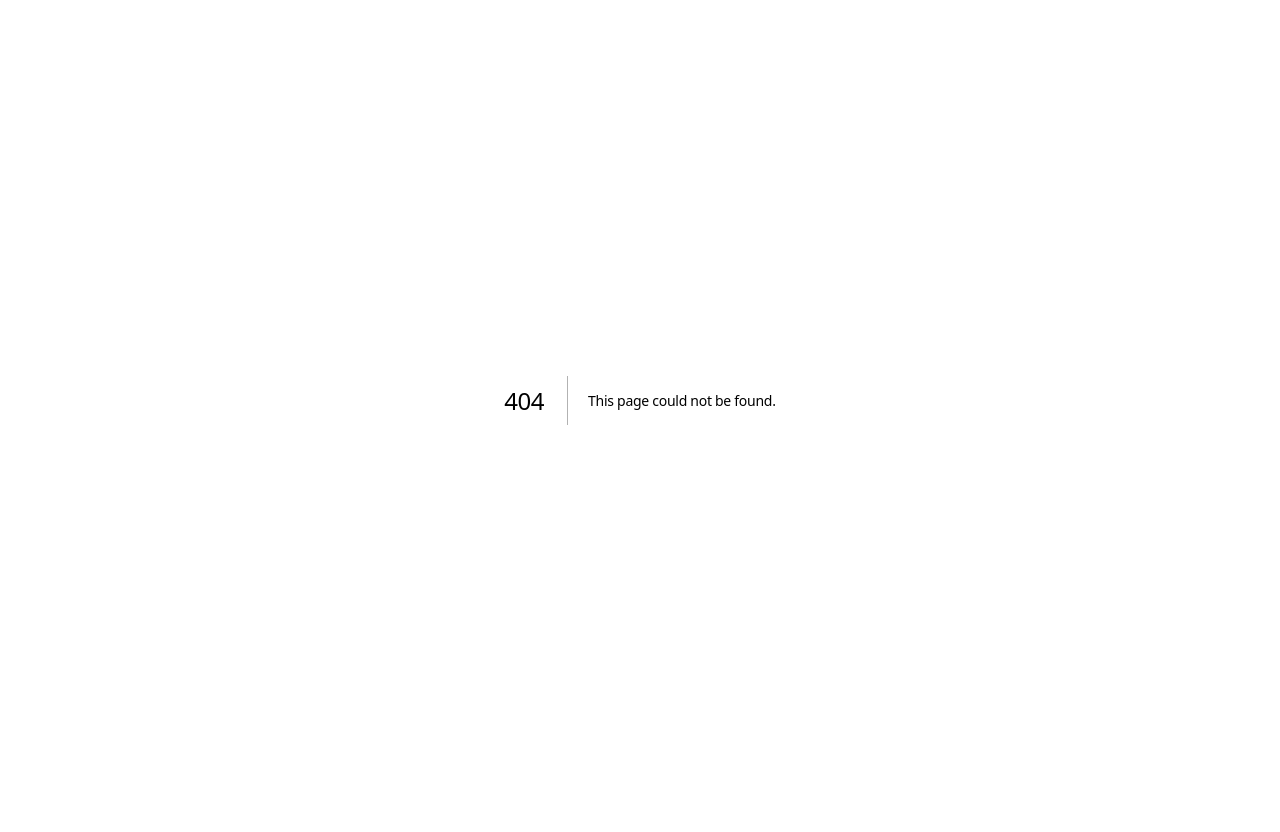
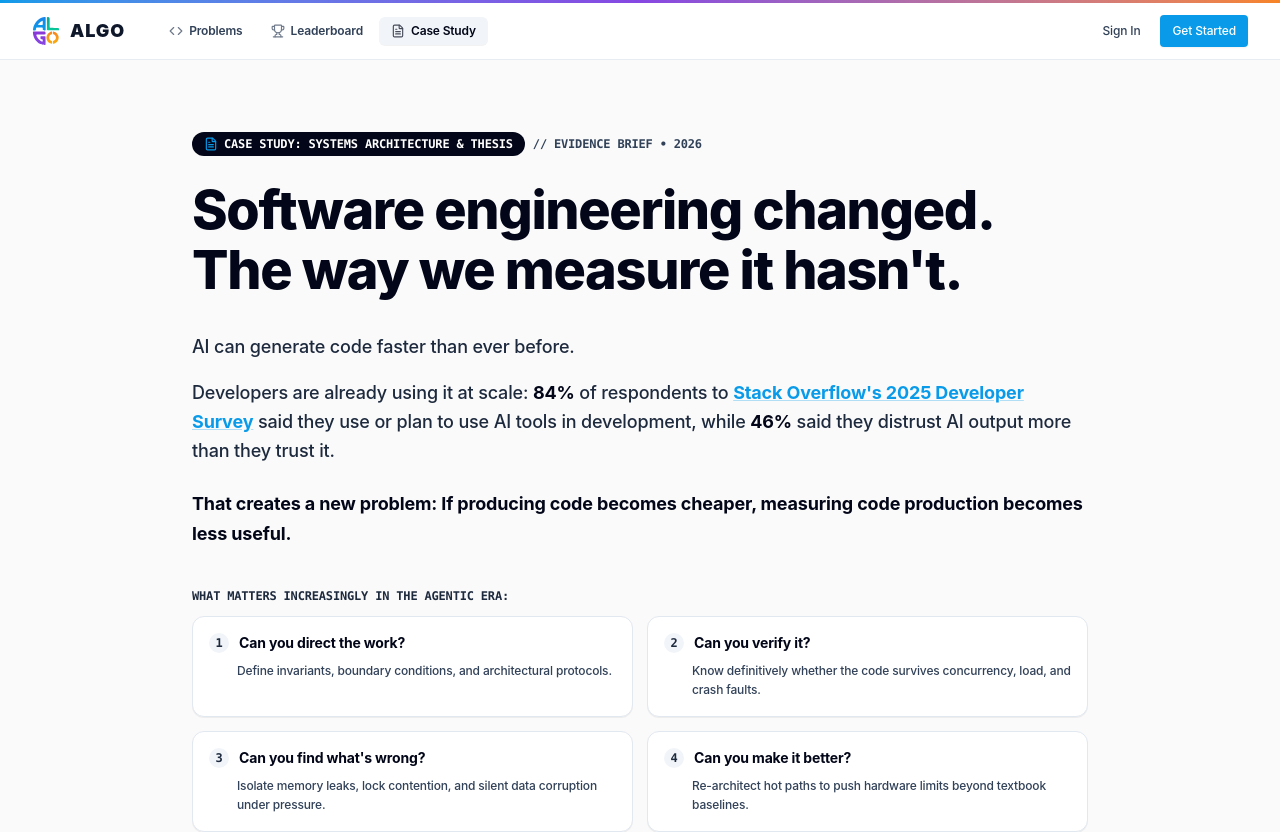
Before and after one commit to PandiaJason/ALGO, a Next.js app: page /case-study in a window 1280 px wide. Before the commit this address had no page. Shown: the top 832 px of the page. Before the commit the page ends 800 px from the top, so only its background shows below. Built offline with nearby package versions, Linux system fonts and the light colour scheme; no server answers; the database is empty.

Commit message:
feat: rebrand Explore into Case Study with dedicated /case-study route, nav links, and zero mock fallbacks

```diff
--- /dev/null
+++ b/src/app/case-study/page.tsx
@@ -0,0 +1,72 @@
+import React from "react";
+import { auth } from "@/auth";
+import { db } from "@/db";
+import { submissions, leaderboardEntries } from "@/db/schema";
+import { eq, and, desc } from "drizzle-orm";
+import { Navbar } from "@/components/layout/navbar";
+import { Footer } from "@/components/layout/footer";
+import { ExploreManifesto } from "@/components/explore/explore-manifesto";
+
+export const dynamic = "force-dynamic";
+
+export const metadata = {
+  title: "Case Study — The Engineering Proving Ground | ALGO",
+  description:
+    "Software engineering changed. The way we measure it hasn't. An evidence-led case study of technical assessment in the agentic era, backed by empirical data from Stack Overflow, HackerRank, and real systems benchmarks.",
+};
+
+export default async function CaseStudyPage() {
+  const session = await auth();
+
+  const userSolvedIds: string[] = [];
+  const topThroughputMap: Record<string, string> = {};
+
+  try {
+    if (session?.user?.id) {
+      const userSubs = await db
+        .select({ challengeId: submissions.challengeId })
+        .from(submissions)
+        .where(
+          and(
+            eq(submissions.userId, session.user.id),
+            eq(submissions.status, "COMPLETED")
+          )
+        );
+      userSubs.forEach((s) => userSolvedIds.push(s.challengeId));
+    }
+
+    const leaders = await db
+      .select({
+        challengeId: leaderboardEntries.challengeId,
+        throughputOpsSec: leaderboardEntries.throughputOpsSec,
+        score: leaderboardEntries.score,
+      })
+      .from(leaderboardEntries)
+      .orderBy(desc(leaderboardEntries.score));
+
+    leaders.forEach((l) => {
+      if (!topThroughputMap[l.challengeId]) {
+        topThroughputMap[l.challengeId] = `${Number(
+          l.throughputOpsSec
+        ).toLocaleString()} ops/s`;
+      }
+    });
+  } catch (err) {
+    console.warn("Error querying submissions or leaderboard for case study page:", err);
+  }
+
+  return (
+    <div className="flex min-h-screen flex-col bg-[#fafafa]">
+      <Navbar user={session?.user as any} />
+
+      <main className="flex-1 max-w-5xl mx-auto w-full px-4 sm:px-6 lg:px-8 py-10 sm:py-14">
+        <ExploreManifesto
+          userSolvedIds={userSolvedIds}
+          topThroughputMap={topThroughputMap}
+        />
+      </main>
+
+      <Footer />
+    </div>
+  );
+}
--- a/src/app/explore/page.tsx
+++ b/src/app/explore/page.tsx
@@ -1,74 +1,5 @@
-import React from "react";
-import { auth } from "@/auth";
-import { db } from "@/db";
-import { submissions, leaderboardEntries } from "@/db/schema";
-import { eq, and, desc } from "drizzle-orm";
-import { Navbar } from "@/components/layout/navbar";
-import { Footer } from "@/components/layout/footer";
-import { ExploreManifesto } from "@/components/explore/explore-manifesto";
+import { redirect } from "next/navigation";
 
-export const dynamic = "force-dynamic";
-
-export const metadata = {
-  title: "Explore — The Engineering Proving Ground | ALGO",
-  description:
-    "Software engineering changed. The way we measure it hasn't. An evidence-led examination of technical assessment in the agentic era, backed by empirical data from Stack Overflow, HackerRank, and real systems benchmarks.",
-};
-
-export default async function ExplorePage() {
-  const session = await auth();
-
-  const userSolvedIds: string[] = [];
-  const topThroughputMap: Record<string, string> = {
-    "kv-store": "101,170 ops/s",
-  };
-
-  try {
-    if (session?.user?.id) {
-      const userSubs = await db
-        .select({ challengeId: submissions.challengeId })
-        .from(submissions)
-        .where(
-          and(
-            eq(submissions.userId, session.user.id),
-            eq(submissions.status, "COMPLETED")
-          )
-        );
-      userSubs.forEach((s) => userSolvedIds.push(s.challengeId));
-    }
-
-    const leaders = await db
-      .select({
-        challengeId: leaderboardEntries.challengeId,
-        throughputOpsSec: leaderboardEntries.throughputOpsSec,
-        score: leaderboardEntries.score,
-      })
-      .from(leaderboardEntries)
-      .orderBy(desc(leaderboardEntries.score));
-
-    leaders.forEach((l) => {
-      if (!topThroughputMap[l.challengeId]) {
-        topThroughputMap[l.challengeId] = `${Number(
-          l.throughputOpsSec
-        ).toLocaleString()} ops/s`;
-      }
-    });
-  } catch (err) {
-    console.warn("Error querying submissions or leaderboard for explore page:", err);
-  }
-
-  return (
-    <div className="flex min-h-screen flex-col bg-[#fafafa]">
-      <Navbar user={session?.user as any} />
-
-      <main className="flex-1 max-w-5xl mx-auto w-full px-4 sm:px-6 lg:px-8 py-10 sm:py-14">
-        <ExploreManifesto
-          userSolvedIds={userSolvedIds}
-          topThroughputMap={topThroughputMap}
-        />
-      </main>
-
-      <Footer />
-    </div>
-  );
+export default function ExploreRedirect() {
+  redirect("/case-study");
 }
--- a/src/components/explore/explore-manifesto.tsx
+++ b/src/components/explore/explore-manifesto.tsx
@@ -57,8 +57,8 @@ export function ExploreManifesto({
       <section className="space-y-6 pt-4 border-b border-slate-200/80 pb-16">
         <div className="flex flex-wrap items-center gap-2">
           <span className="inline-flex items-center gap-1.5 px-3 py-1 rounded-full text-xs font-mono font-bold tracking-wider uppercase bg-slate-950 text-white">
-            <Sparkles className="w-3.5 h-3.5 text-[#099BE9]" />
-            Systems Architecture &amp; Thesis
+            <FileText className="w-3.5 h-3.5 text-[#099BE9]" />
+            Case Study: Systems Architecture &amp; Thesis
           </span>
           <span className="text-xs font-mono font-bold text-slate-700">
             // EVIDENCE BRIEF • 2026
--- a/src/components/home/home-manifesto.tsx
+++ b/src/components/home/home-manifesto.tsx
@@ -342,7 +342,7 @@ export function HomeManifesto() {
             href="/challenges"
             className="inline-flex items-center gap-2 px-6 py-3 rounded-xl text-xs font-bold text-white bg-[#09C899] hover:bg-[#0AA793] shadow-md transition-all active:scale-95 shrink-0"
           >
-            <span>Explore All Problems</span>
+            <span>View All Problems</span>
             <ArrowRight className="w-4 h-4" />
           </Link>
         </div>
--- a/src/components/layout/footer.tsx
+++ b/src/components/layout/footer.tsx
@@ -16,10 +16,10 @@ export function Footer() {
 
         <div className="flex items-center gap-5 text-xs text-slate-500">
           <Link
-            href="/explore"
+            href="/case-study"
             className="hover:text-slate-900 transition-colors"
           >
-            Explore
+            Case Study
           </Link>
           <Link
             href="/challenges"
--- a/src/components/layout/navbar.tsx
+++ b/src/components/layout/navbar.tsx
@@ -6,7 +6,7 @@ import { usePathname } from "next/navigation";
 import { Logo } from "./logo";
 import { Button } from "@/components/ui/button";
 import { Badge } from "@/components/ui/badge";
-import { Shield, User, LogOut, Code, Trophy, Sparkles, Settings } from "lucide-react";
+import { Shield, User, LogOut, Code, Trophy, Sparkles, Settings, FileText } from "lucide-react";
 import { SignOutButton } from "@/components/auth/sign-out-button";
 
 interface NavbarProps {
@@ -27,7 +27,7 @@ export function Navbar({ user, variant = "default" }: NavbarProps) {
   const navLinks = [
     { href: "/challenges", label: "Problems", icon: Code },
     { href: "/leaderboard", label: "Leaderboard", icon: Trophy },
-    { href: "/explore", label: "Explore", icon: Sparkles },
+    { href: "/case-study", label: "Case Study", icon: FileText },
   ];
 
   return (
```
